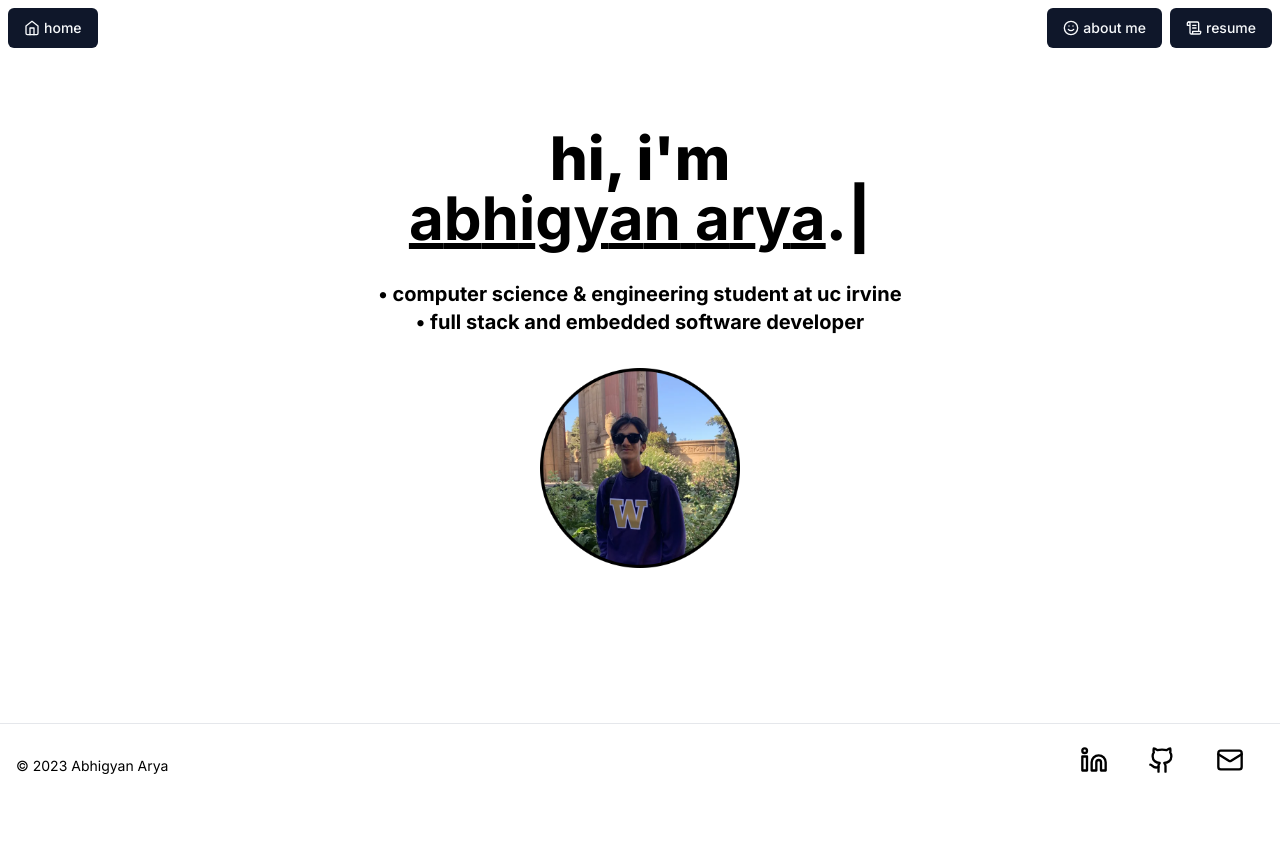
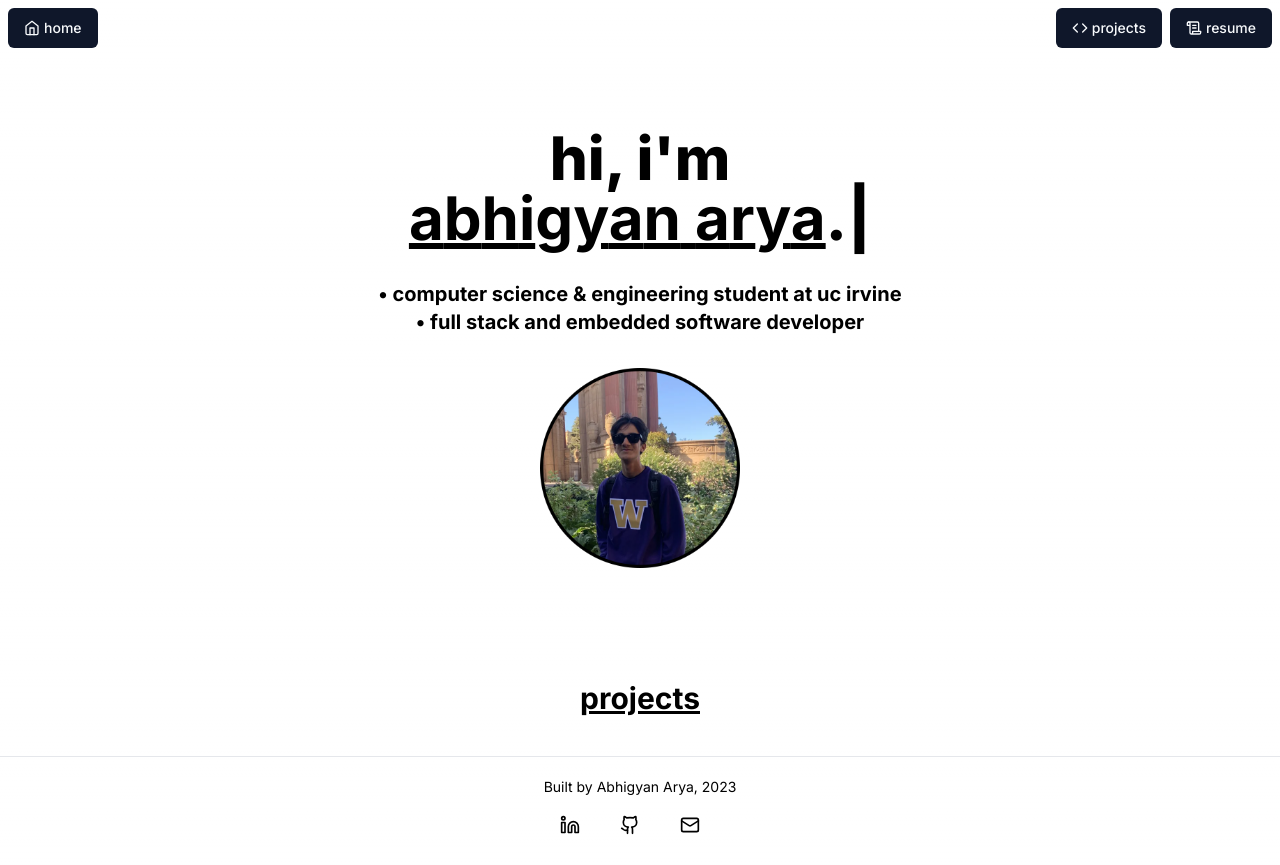
Before and after one commit to abhi-arya1/portfolio, a Next.js app: page / in a window 1280 px wide. Before the commit the page ends 800 px from the top, so only its background shows below. Built offline with nearby package versions, Linux system fonts and the light colour scheme.

Commit message:
overhaul file structure

```diff
--- a/app/(main)/page.tsx
+++ b/app/(main)/page.tsx
@@ -43,11 +43,12 @@ export default function Home() {
           height={IMAGE_DIMENSION}
           />
 
-          {/* <div
+          <div
           className="text-3xl font-bold pt-20 underline"
+          id="projects"
           >
             projects
-          </div> */}
+          </div>
 
         </div>
 
--- a/app/about/page.tsx
+++ /dev/null
@@ -1,22 +0,0 @@
-import Footer from "@/components/footer";
-import Navbar from "@/components/navbar";
-
-
-export default function Home() {
-  return (
-      <div className="h-full flex flex-col">
-        <Navbar />
-
-        <div className="h-full flex flex-col items-center justify-center
-        md:justify-start text-center gap-y-8 flex-1 px-6 pb-10 pt-20">
-
-          <div className="font-extrabold text-6xl underline pt-2">
-            about me
-          </div>
-
-        </div>
-
-        <Footer />
-      </div>
-  )
-}
--- a/components/footer.tsx
+++ b/components/footer.tsx
@@ -6,32 +6,32 @@ import { Button } from "./ui/button";
 const Footer = () => {
     return (
       <>
-        <hr/>
-        <div className="flex gap-x-5 justify-between">
-          <p className="text-opacity-40 text-sm pl-4 pt-8">
-            © {new Date().getFullYear()} Abhigyan Arya
+        <hr />
+        <div className="flex flex-col gap-x-5 justify-center items-center">
+          <p className="text-sm pt-5">
+            Built by Abhigyan Arya, {new Date().getFullYear()}
           </p>
-          <div className="flex gap-x-2 pr-5 pt-4 pb-5">
+          <div className="flex gap-x-2 pr-5 pt-2 pb-5">
 
             <Button
             onClick={() => {open("https://www.linkedin.com/in/abhiaarya/")}}
             variant="ghost"
             >
-                <Linkedin className="h-7 w-7" />
+                <Linkedin className="h-5 w-5" />
             </Button>
 
             <Button
             onClick={() => {open("https://github.com/abhi-arya1")}}
             variant="ghost"
             >
-                <Github className="h-7 w-7" />
+                <Github className="h-5 w-5" />
             </Button>
 
             <Button
             onClick={() => {open("mailto:abhigyaa@uci.edu")}}
             variant="ghost"
             >
-                <Mail className="h-7 w-7" />
+                <Mail className="h-5 w-5" />
             </Button>
           </div>
         </div>
--- a/components/navbar.tsx
+++ b/components/navbar.tsx
@@ -1,6 +1,6 @@
 "use client";
 
-import { Home, ScrollTextIcon, Smile } from "lucide-react";
+import { Home, ScrollTextIcon, Code } from "lucide-react";
 import Link from "next/link";
 import { Button } from "./ui/button";
 import { useRouter } from "next/navigation";
@@ -19,10 +19,10 @@ const Navbar = () => {
 
       <div className="flex gap-x-2">
         <Button
-        onClick={() => {router.push("/about")}}
+        onClick={() => {router.push("/#projects")}}
         >
-          <Smile className="h-4 w-4" />
-          <p className="pl-1">about me</p>
+          <Code className="h-4 w-4" />
+          <p className="pl-1">projects</p>
         </Button>
 
         <Button
```
